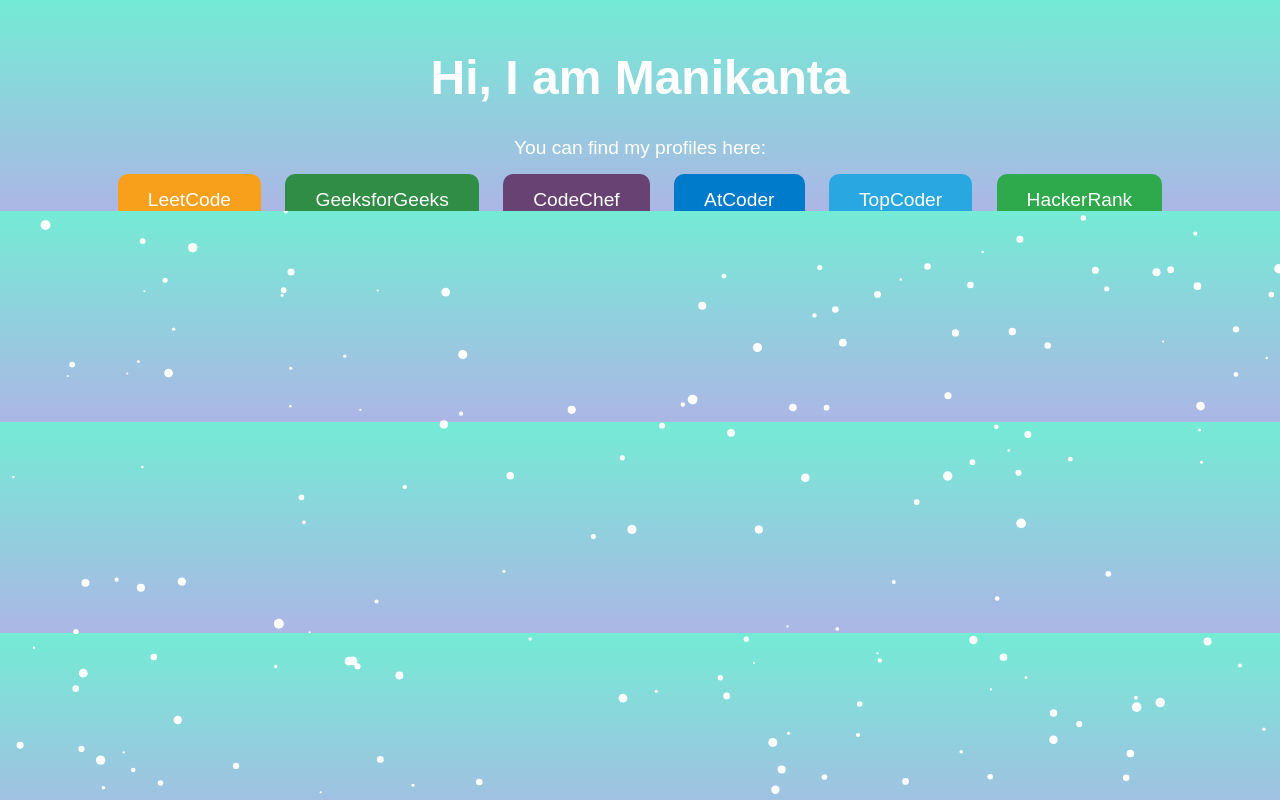
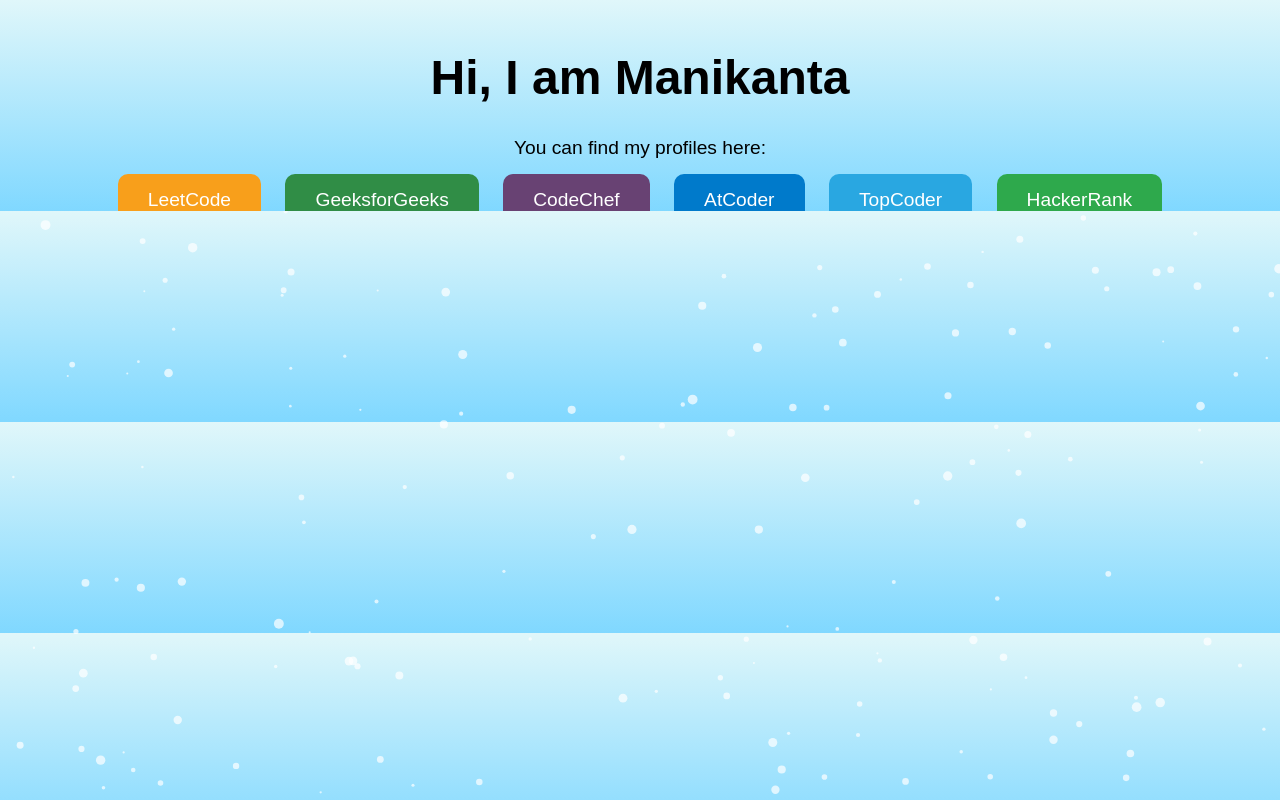
Before and after one commit to manikantaoruganti/web, a plain HTML site: page index.html in a window 1280 px wide. Drawn offline with Linux system fonts and the light colour scheme.

Commit message:
Update index.html

```diff
--- a/index.html
+++ b/index.html
@@ -1,18 +1,18 @@
 
-          <!DOCTYPE html>
+      <!DOCTYPE html>
 <html lang="en">
 <head>
     <meta charset="UTF-8">
     <meta name="viewport" content="width=device-width, initial-scale=1.0">
     <title>Manikanta's Profiles</title>
     <style>
-        /* Winter-themed moving background */
+        /* Lightened Winter-themed moving background */
         body, html {
             margin: 0;
             padding: 0;
             font-family: Arial, sans-serif;
             overflow-x: hidden;
-            background: linear-gradient(to bottom, #74ebd5, #acb6e5);
+            background: linear-gradient(to bottom, #e0f7fa, #80d8ff);
         }
 
         /* Ensure canvas is behind all content */
@@ -28,8 +28,9 @@
         .content {
             z-index: 2;
             text-align: center;
-            color: white;
+            color: #000; /* Set text to black for better contrast */
             position: relative;
+            margin-top: 50px;
         }
 
         h1 {
@@ -42,7 +43,7 @@
             margin-bottom: 30px;
         }
 
-        /* Profile buttons with platform-specific styling */
+        /* Profile buttons with improved visibility */
         .button {
             padding: 15px 30px;
             font-size: 1.2em;
@@ -52,11 +53,13 @@
             margin: 10px;
             color: white;
             text-decoration: none;
-            transition: transform 0.3s ease;
+            background-color: #616161; /* Neutral button color */
+            transition: transform 0.3s ease, background-color 0.3s ease;
         }
 
         .button:hover {
             transform: scale(1.1);
+            background-color: #424242; /* Slightly darker on hover */
         }
 
         .leetcode { background-color: #f89f1b; }
@@ -100,7 +103,7 @@
 
         function drawSnowflakes() {
             ctx.clearRect(0, 0, canvas.width, canvas.height);
-            ctx.fillStyle = 'white';
+            ctx.fillStyle = 'rgba(255, 255, 255, 0.7)'; /* Transparent white snow */
             snowflakes.forEach(flake => {
                 ctx.beginPath();
                 ctx.arc(flake.x, flake.y, flake.r, 0, Math.PI * 2);
```
